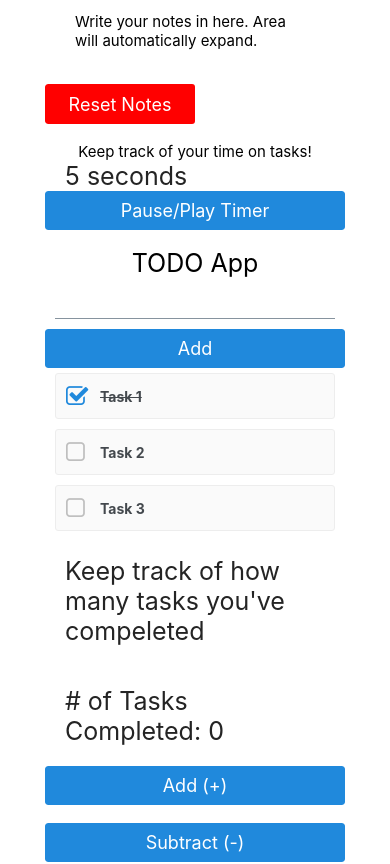
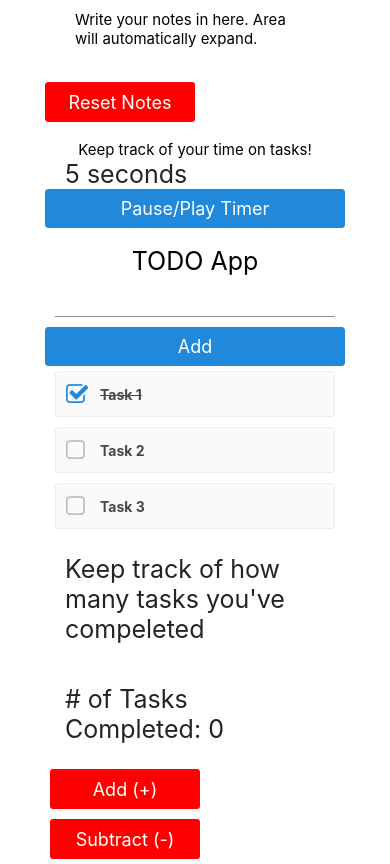
Before and after one commit to hklees/mobiledev_portfolio2-2, a React Native app in the folder lab7/: screen / in a window 390 px wide. Built offline with nearby package versions, Linux system fonts and the light colour scheme.

Commit message:
April 25, 2022 12:28 PM

```diff
--- a/lab7/Counter.js
+++ b/lab7/Counter.js
@@ -13,11 +13,26 @@ const Counter = () => {
         {/* <p> # of Tasks Completed: {count}</p> */}
         {/* Add button */}
         {/* <button onClick={() => setCount(prevCount => prevCount +1)}>Add (+)</button> */}
-        <Button title= "Add (+)" onPress= {() => setCount(prevCount => prevCount +1)}></Button>
-        <br></br>
+        <Button buttonStyle={{
+                backgroundColor: 'red',
+                height: 40,
+                width: 150,
+                alignItems: 'center',
+                justifyContent: 'center',
+                margin: 5,
+            }}
+            title= "Add (+)" onPress= {() => setCount(prevCount => prevCount +1)}></Button>
         {/* Subtract button */}
         {/* <button onClick={() => setCount(prevCount => prevCount -1)}>Subtract (-)</button> */}
-        <Button title= "Subtract (-)" onPress= {() => setCount(prevCount => prevCount -1)}></Button>
+        <Button buttonStyle={{
+                backgroundColor: 'red',
+                height: 40,
+                width: 150,
+                alignItems: 'center',
+                justifyContent: 'center',
+                margin: 5,
+            }}
+            title= "Subtract (-)" onPress= {() => setCount(prevCount => prevCount -1)}></Button>
 
         </>
     );
```
